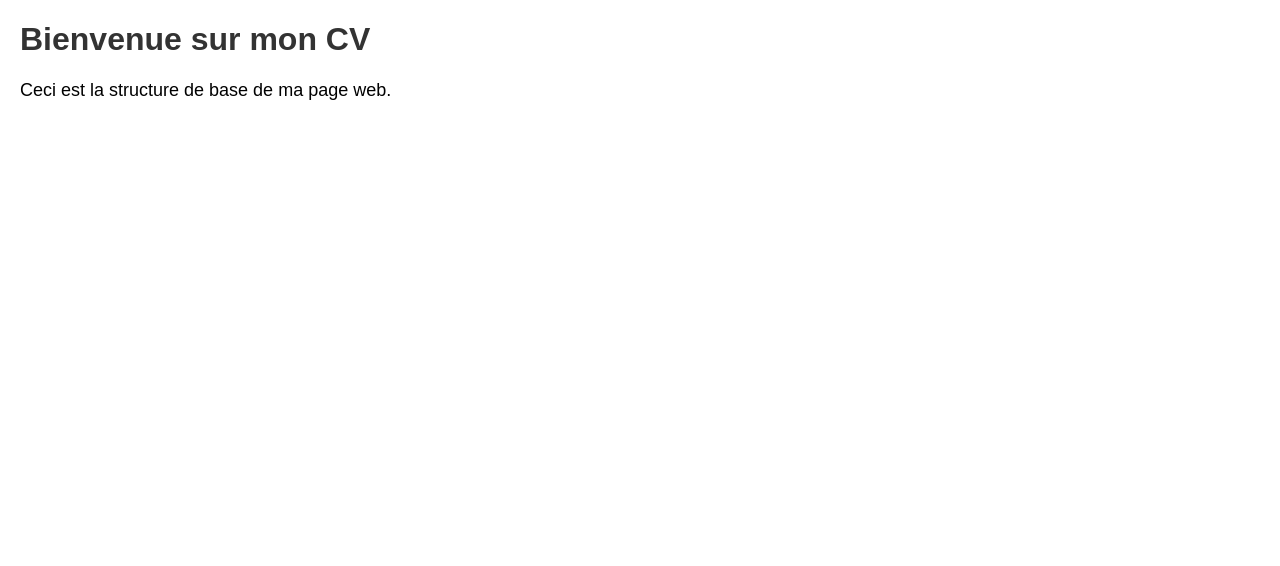
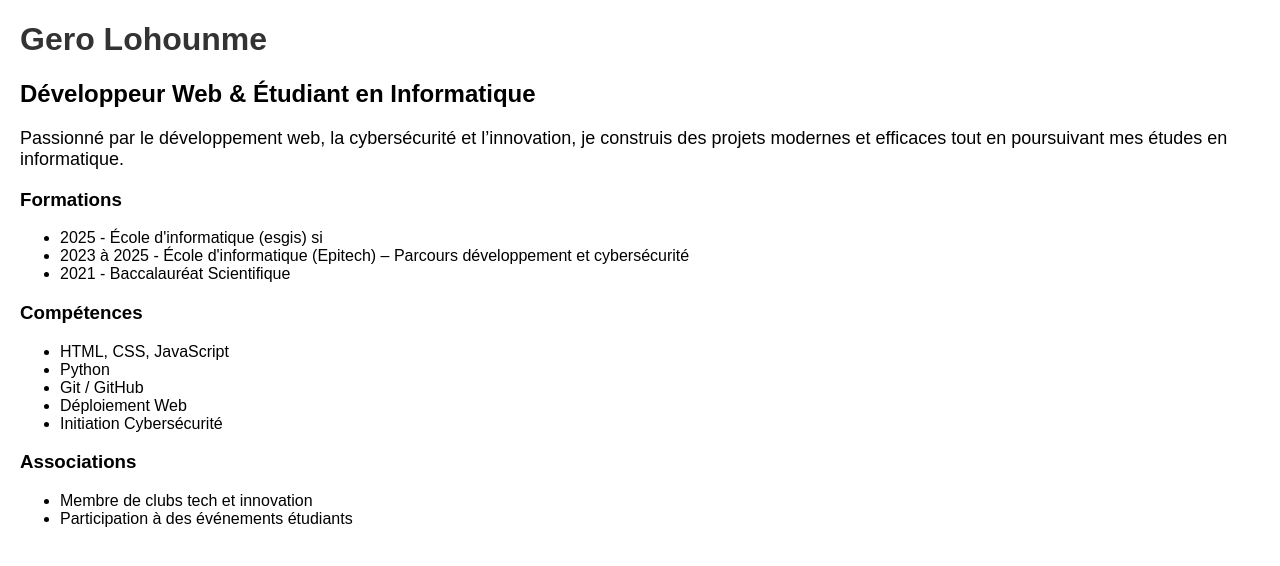
Before and after one commit to lohounme/mon-cv, a plain HTML site: page index.html in a window 1280 px wide. Drawn offline with Linux system fonts and the light colour scheme.

Commit message:
mise en place de la section associations

```diff
--- a/index.html
+++ b/index.html
@@ -8,8 +8,47 @@
 </head>
 <body>
 
-    <h1>Bienvenue sur mon CV</h1>
-    <p>Ceci est la structure de base de ma page web.</p>
+    <!-- SECTION TITRE -->
+    <header>
+        <h1>Gero Lohounme</h1>
+        <h2>Développeur Web & Étudiant en Informatique</h2>
+    </header>
+
+    <!-- SECTION DESCRIPTION -->
+    <section>
+        <p>Passionné par le développement web, la cybersécurité et l’innovation, je construis des projets modernes et efficaces tout en poursuivant mes études en informatique.</p>
+    </section>
+
+    <!-- SECTION FORMATIONS -->
+    <section>
+        <h3>Formations</h3>
+        <ul>
+            <li>2025 - École d'informatique (esgis) si</li>
+            <li>2023 à 2025 - École d'informatique (Epitech) – Parcours développement et cybersécurité</li>
+            <li>2021 - Baccalauréat Scientifique</li>
+        </ul>
+    </section>
+
+    <!-- SECTION COMPETENCES -->
+    <section>
+        <h3>Compétences</h3>
+        <ul>
+            <li>HTML, CSS, JavaScript</li>
+            <li>Python</li>
+            <li>Git / GitHub</li>
+            <li>Déploiement Web</li>
+            <li>Initiation Cybersécurité</li>
+        </ul>
+    </section>
+
+    <!-- SECTION ASSOCIATIONS -->
+    <section>
+        <h3>Associations</h3>
+        <ul>
+            <li>Membre de clubs tech et innovation</li>
+            <li>Participation à des événements étudiants</li>
+        </ul>
+    </section>
 
 </body>
 </html>
```
